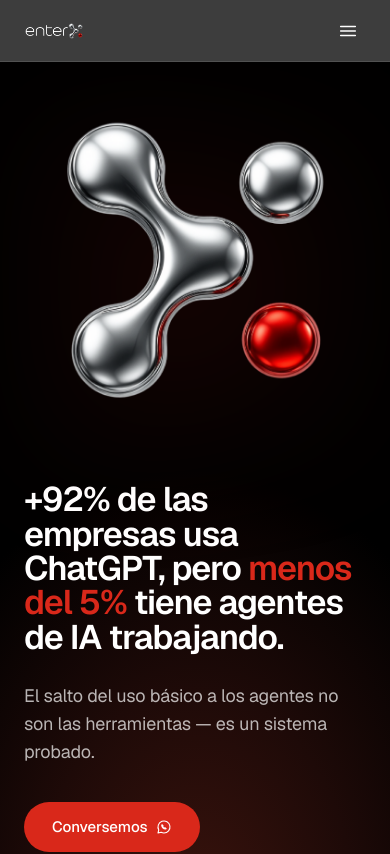
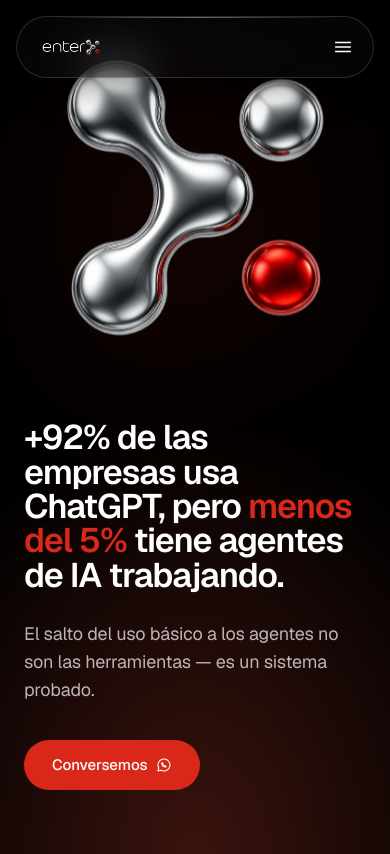
Before and after one commit to entertechschool-admin/enterx.pe, a Next.js app: page / in a window 390 px wide. Shown: the top 854 px of the page. Built offline with nearby package versions, Linux system fonts and the light colour scheme.

Commit message:
feat: integrate scalable navigation shell

```diff
--- a/app/globals.css
+++ b/app/globals.css
@@ -13,9 +13,9 @@
     text-rendering: optimizeLegibility;
   }
 
-  /* Las anclas se detienen bajo el nav sticky (62px) en vez de quedar ocultas. */
+  /* Las anclas se detienen bajo la píldora flotante del nav. */
   section[id] {
-    scroll-margin-top: theme("spacing.nav");
+    scroll-margin-top: 96px;
   }
 
   /* Selección con el acento de marca. */
--- a/app/page.tsx
+++ b/app/page.tsx
@@ -9,7 +9,7 @@ export default function Home() {
   return (
     <>
       <Navbar />
-      <main>
+      <main id="main-content" tabIndex={-1}>
         <Hero />
         <Timeline />
         <ValueProps />
--- a/components/layout/Navbar.tsx
+++ b/components/layout/Navbar.tsx
@@ -1,18 +1,30 @@
 "use client";
 
-import { useEffect, useRef, useState } from "react";
+import {
+  useCallback,
+  useEffect,
+  useRef,
+  useState,
+  type RefObject,
+} from "react";
 import Image from "next/image";
 import { nav } from "@/lib/content";
 import { WhatsAppButton } from "@/components/ui/WhatsAppButton";
 
 /**
- * Navbar sticky sobre fondo oscuro.
+ * Navbar flotante sobre fondo oscuro/translúcido.
  * - nav-active: resalta el ancla de la sección visible (IntersectionObserver).
- * - menú mobile: drawer accesible (aria-expanded, foco atrapado, cierra con Esc).
+ * - menú mobile: drawer accesible (foco atrapado/retornado, cierra con Esc).
  */
 export function Navbar() {
   const [activeId, setActiveId] = useState<string>("");
   const [menuOpen, setMenuOpen] = useState(false);
+  const menuTriggerRef = useRef<HTMLButtonElement | null>(null);
+
+  // Callbacks estables: el drawer no reinstala su listener de teclado cada vez
+  // que Navbar renderiza por un cambio de sección activa.
+  const openMenu = useCallback(() => setMenuOpen(true), []);
+  const closeMenu = useCallback(() => setMenuOpen(false), []);
 
   // Resalta la sección activa al hacer scroll (mismo rootMargin del brand book).
   useEffect(() => {
@@ -36,11 +48,23 @@ export function Navbar() {
   }, []);
 
   return (
-    <header className="sticky top-0 z-50 h-nav border-b border-white/10 bg-ink/80 backdrop-blur-nav">
+    <header className="fixed inset-x-0 top-4 z-50 flex justify-center px-4">
+      <a
+        href="#main-content"
+        className="sr-only fixed left-4 top-4 z-[70] rounded-pill bg-surface px-4 py-3 text-sm font-medium text-ink shadow-card focus:not-sr-only"
+      >
+        Saltar al contenido
+      </a>
+
       <nav
         aria-label="Principal"
-        className="mx-auto flex h-full max-w-container items-center justify-between px-6 md:px-section-x"
+        className="relative flex w-full max-w-4xl items-center justify-between gap-4 rounded-pill border border-white/15 bg-ink/40 py-2 pl-6 pr-2 shadow-[0_10px_40px_-8px_rgba(0,0,0,0.6)] backdrop-blur-xl backdrop-saturate-150"
       >
+        <span
+          aria-hidden="true"
+          className="pointer-events-none absolute inset-x-8 top-0 h-px bg-gradient-to-r from-transparent via-white/40 to-transparent"
+        />
+
         <a href="#top" className="flex items-center" aria-label="EnterX — inicio">
           <Image
             src="/logo_claro.png"
@@ -60,7 +84,7 @@ export function Navbar() {
               <li key={item.id}>
                 <a
                   href={`#${item.id}`}
-                  aria-current={active ? "true" : undefined}
+                  aria-current={active ? "location" : undefined}
                   className={`font-mono text-[11px] uppercase tracking-wide transition-colors duration-200 ${
                     active ? "text-white" : "text-white/55 hover:text-white"
                   }`}
@@ -83,19 +107,24 @@ export function Navbar() {
 
           {/* Botón hamburguesa (solo mobile) */}
           <button
+            ref={menuTriggerRef}
             type="button"
-            className="flex h-9 w-9 items-center justify-center text-white md:hidden"
+            className="flex size-11 touch-manipulation items-center justify-center rounded-full text-white md:hidden"
             aria-label="Abrir menú"
             aria-expanded={menuOpen}
             aria-controls="mobile-menu"
-            onClick={() => setMenuOpen(true)}
+            onClick={openMenu}
           >
             <BurgerIcon />
           </button>
         </div>
       </nav>
 
-      <MobileMenu open={menuOpen} onClose={() => setMenuOpen(false)} />
+      <MobileMenu
+        open={menuOpen}
+        onClose={closeMenu}
+        returnFocusRef={menuTriggerRef}
+      />
     </header>
   );
 }
@@ -103,9 +132,11 @@ export function Navbar() {
 function MobileMenu({
   open,
   onClose,
+  returnFocusRef,
 }: {
   open: boolean;
   onClose: () => void;
+  returnFocusRef: RefObject<HTMLButtonElement | null>;
 }) {
   const panelRef = useRef<HTMLDivElement | null>(null);
   const closeRef = useRef<HTMLButtonElement | null>(null);
@@ -144,14 +175,15 @@ function MobileMenu({
     return () => {
       document.removeEventListener("keydown", onKey);
       document.body.style.overflow = prevOverflow;
+      returnFocusRef.current?.focus();
     };
-  }, [open, onClose]);
+  }, [open, onClose, returnFocusRef]);
 
   if (!open) return null;
 
   return (
     <div
-      className="fixed inset-0 z-[60] md:hidden"
+      className="fixed inset-0 z-[60] overscroll-contain md:hidden"
       role="dialog"
       aria-modal="true"
       aria-label="Menú de navegación"
@@ -169,7 +201,7 @@ function MobileMenu({
       <div
         ref={panelRef}
         id="mobile-menu"
-        className="absolute inset-x-0 top-0 animate-reveal border-b border-white/10 bg-ink px-6 pb-10 pt-4"
+        className="absolute inset-x-0 top-0 animate-reveal overscroll-contain border-b border-white/10 bg-ink px-6 pb-10 pt-4"
       >
         <div className="flex h-nav items-center justify-between">
           <span className="font-mono text-[11px] uppercase tracking-wide text-label">
@@ -178,7 +210,7 @@ function MobileMenu({
           <button
             ref={closeRef}
             type="button"
-            className="flex h-9 w-9 items-center justify-center text-white"
+            className="flex size-11 touch-manipulation items-center justify-center rounded-full text-white"
             aria-label="Cerrar menú"
             onClick={onClose}
           >
--- a/components/ui/WhatsAppButton.tsx
+++ b/components/ui/WhatsAppButton.tsx
@@ -1,4 +1,4 @@
-import { WHATSAPP_URL } from "@/lib/site";
+import { WHATSAPP_URL, buildWhatsappUrl } from "@/lib/site";
 
 type Variant = "primary" | "ghost" | "nav";
 
@@ -8,20 +8,24 @@ type WhatsAppButtonProps = {
   className?: string;
   /** Marca el CTA como el principal de la página para lectores de pantalla. */
   ariaLabel?: string;
+  /** Mensaje pre-cargado específico; si falta, usa el mensaje general. */
+  message?: string;
+  /** Oculta el glifo cuando el contexto ya comunica el canal. */
+  hideIcon?: boolean;
 };
 
 const base =
-  "inline-flex items-center justify-center gap-2 rounded-pill font-medium transition-colors duration-200 focus-visible:outline-none";
+  "inline-flex touch-manipulation items-center justify-center gap-2 rounded-pill font-medium transition-colors duration-200";
 
 const variants: Record<Variant, string> = {
   // CTA principal: acento rojo sólido, texto blanco.
   primary:
-    "bg-accent px-7 py-3.5 text-[15px] text-white hover:bg-accent-ink",
+    "bg-accent px-7 py-3.5 text-[15px] text-white hover:bg-accent-ink focus-visible:outline-white",
   // Secundario sobre oscuro: contorno tenue que se ilumina.
   ghost:
     "border border-white/20 px-7 py-3.5 text-[15px] text-white hover:border-white/45 hover:bg-white/5",
   // Compacto para el navbar.
-  nav: "bg-accent px-4 py-2 text-[13px] text-white hover:bg-accent-ink",
+  nav: "bg-accent px-4 py-2 text-[13px] text-white hover:bg-accent-ink focus-visible:outline-white",
 };
 
 /**
@@ -33,17 +37,19 @@ export function WhatsAppButton({
   variant = "primary",
   className = "",
   ariaLabel,
+  message,
+  hideIcon = false,
 }: WhatsAppButtonProps) {
   return (
     <a
-      href={WHATSAPP_URL}
+      href={message ? buildWhatsappUrl(message) : WHATSAPP_URL}
       target="_blank"
       rel="noopener noreferrer"
       aria-label={ariaLabel ?? `${label} por WhatsApp`}
       className={`${base} ${variants[variant]} ${className}`}
     >
       {label}
-      <WhatsAppGlyph />
+      {!hideIcon && <WhatsAppGlyph />}
     </a>
   );
 }
```
